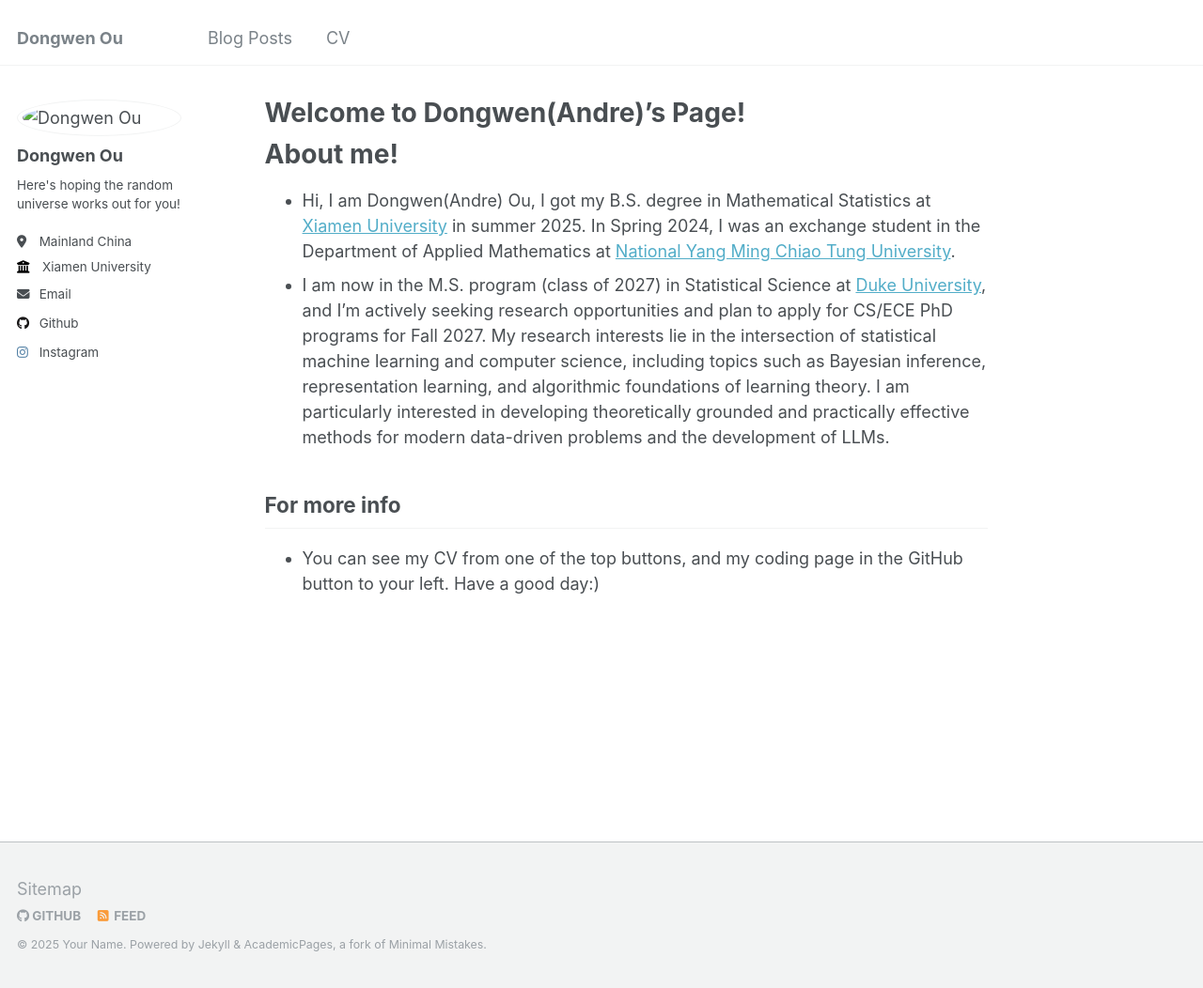
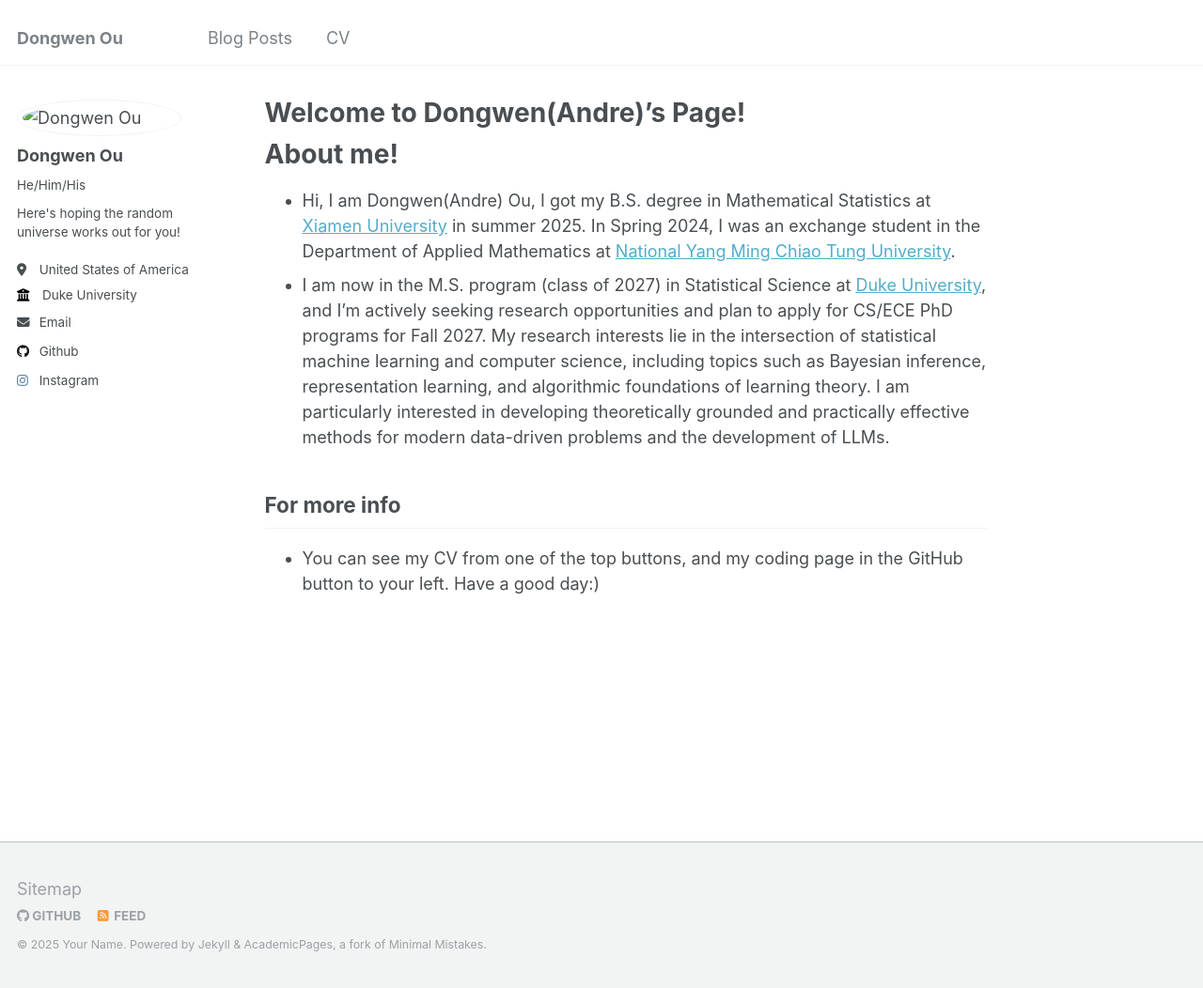
Before and after one commit to Andreforgood/Andreforgood.github.io, a Jekyll site: the page built from _pages/about.md, in a window 1280 px wide and 1052 px high. Shown: the whole window at 94% size. Built offline with Jekyll 4.4.1, drawn with Linux system fonts in a browser that asks for light colours.

Commit message:
Update _config.yml

```diff
--- a/_config.yml
+++ b/_config.yml
@@ -7,7 +7,7 @@
 # server process.
 
 # Basic Site Settings
-locale                   : "Mainland China"
+locale                   : "United States of America"
 title                    : "Dongwen Ou"
 title_separator          : "-"
 name                     : &name "Your Name"
@@ -23,12 +23,12 @@
   # Biographic information
   avatar           : "profile.png"
   name             : "Dongwen Ou"
-  pronouns         : # example: "she/her"
+  pronouns         : "He/Him/His"
   bio              : "Here's hoping the random universe works out for you!"
-  location         : "Mainland China"
-  employer         : "Xiamen University"
+  location         : "United States of America"
+  employer         : "Duke University"
   uri              : # URL
-  email            : "dongwenou79[at]gmail[dot]com"
+  email            : "andre[dot]ou[at]duke[dot]edu"
 
   # Academic websites
   arxiv            : # URL - Update with the correct link to your profile
```
